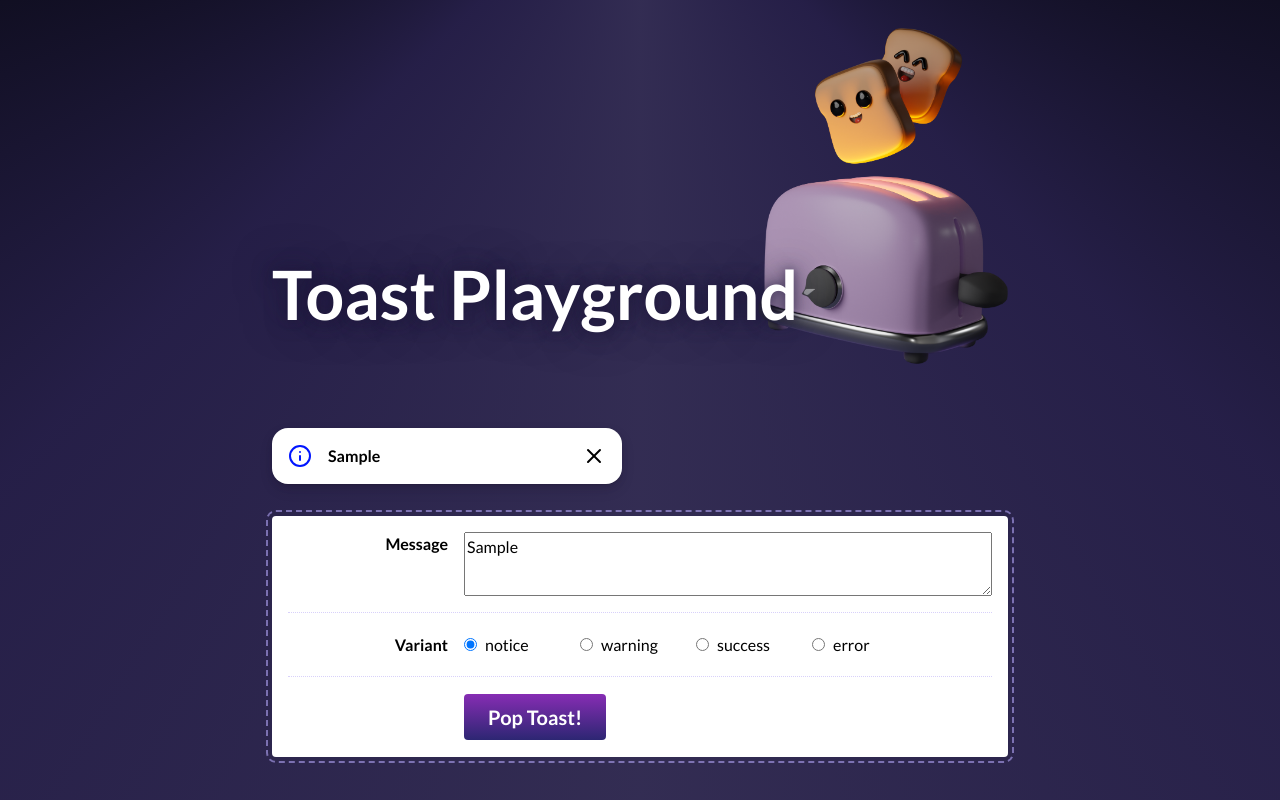
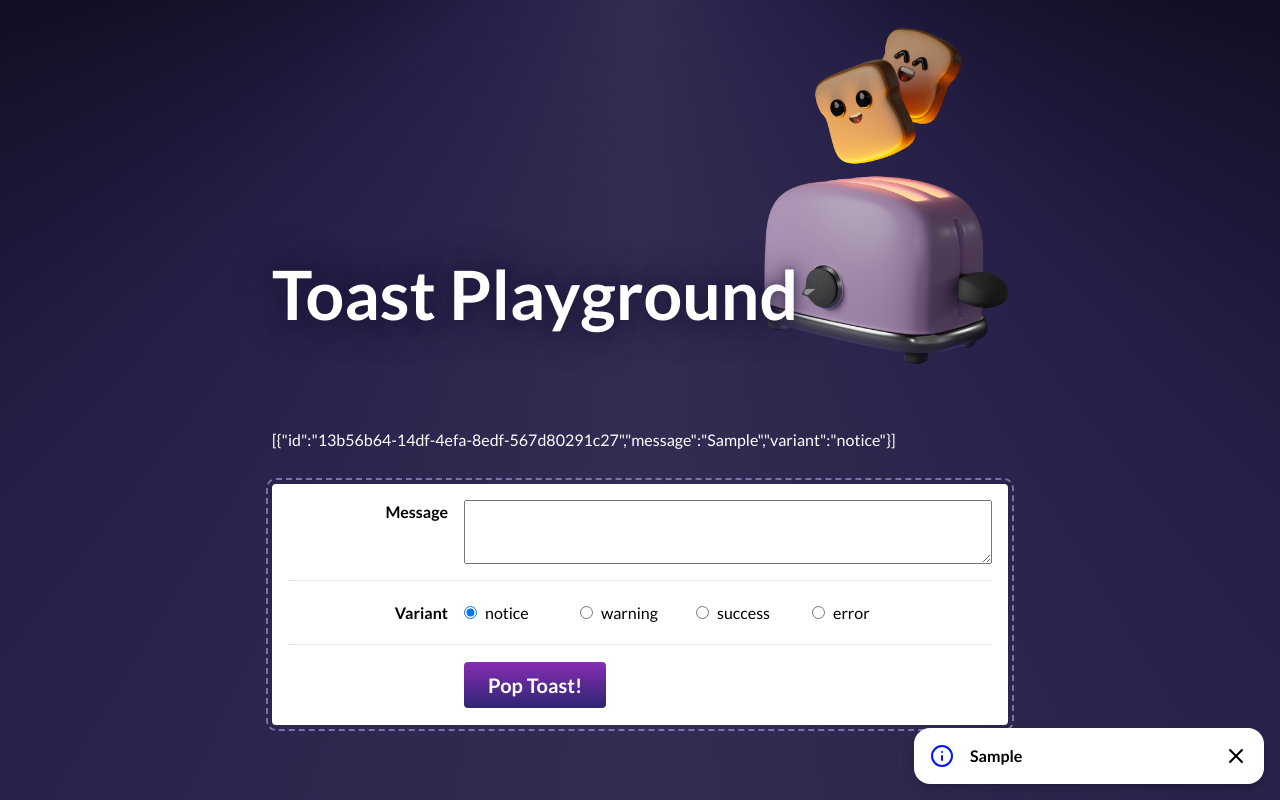
Before and after one commit to adityatyagi/joy-of-react, a React (Create React App) app in the folder toast_component/: page / in a window 1280 px wide. Both pictures are taken after typing "Sample" into the empty fields and a click on the button "Pop Toast!". Shown: the top 800 px of the page. Built offline with nearby package versions, Linux system fonts and the light colour scheme.

Commit message:
Toast shelf

```diff
--- a/toast_component/src/components/Toast/Toast.js
+++ b/toast_component/src/components/Toast/Toast.js
@@ -18,9 +18,12 @@ const ICONS_BY_VARIANT = {
   error: AlertOctagon,
 };
 
-function Toast({ variant, message, showToast, setShowToast }) {
+function Toast({ variant, message, handleToastDismiss }) {
+  const [showToast, setShowToast] = React.useState(true);
+
   const handleDismissToast = () => {
     setShowToast(false);
+    handleToastDismiss();
   };
   const Icon = ICONS_BY_VARIANT[variant];
   return (
--- a/toast_component/src/components/ToastPlayground/ToastPlayground.js
+++ b/toast_component/src/components/ToastPlayground/ToastPlayground.js
@@ -2,7 +2,7 @@ import React from "react";
 
 import Button from "../Button";
 
-import Toast from "../Toast/Toast";
+import ToastShelf from "../ToastShelf/ToastShelf";
 import styles from "./ToastPlayground.module.css";
 
 const VARIANT_OPTIONS = ["notice", "warning", "success", "error"];
@@ -10,12 +10,20 @@ const VARIANT_OPTIONS = ["notice", "warning", "success", "error"];
 function ToastPlayground() {
   const [message, setMessage] = React.useState("");
   const [variant, setVariant] = React.useState(VARIANT_OPTIONS[0]);
-  const [showToast, setShowToast] = React.useState(false);
+  const [allToasts, setAllToasts] = React.useState([]);
 
   const handleSubmit = (event) => {
     event.preventDefault();
-    console.log([message, variant]);
-    setShowToast(true);
+
+    const newAllToasts = [...allToasts];
+    newAllToasts.push({
+      id: crypto.randomUUID(), // this id does not change on subsequent re-renders
+      message,
+      variant,
+    });
+    setAllToasts(newAllToasts);
+    setMessage("");
+    setVariant(VARIANT_OPTIONS[0]);
   };
 
   const handleMessageOnChange = (event) => {
@@ -26,20 +34,23 @@ function ToastPlayground() {
     setVariant(event.target.value);
   };
 
+  const handleToastDismiss = (id) => {
+    const newAllToasts = allToasts.filter((item) => item.id !== id);
+    setAllToasts(newAllToasts);
+  };
+
   return (
     <div className={styles.wrapper}>
       <header>
         <img alt="Cute toast mascot" src="/toast.png" />
         <h1>Toast Playground</h1>
       </header>
-
-      <Toast
-        variant={variant}
-        message={message}
-        showToast={showToast}
-        setShowToast={setShowToast}
+      <ToastShelf
+        allToasts={allToasts}
+        setAllToasts={setAllToasts}
+        handleToastDismiss={handleToastDismiss}
       />
-
+      {JSON.stringify(allToasts)}
       <div className={styles.controlsWrapper}>
         <form onSubmit={handleSubmit}>
           <div className={styles.row}>
--- a/toast_component/src/components/ToastShelf/ToastShelf.js
+++ b/toast_component/src/components/ToastShelf/ToastShelf.js
@@ -1,17 +1,21 @@
-import React from 'react';
+import React from "react";
+import Toast from "../Toast";
+import styles from "./ToastShelf.module.css";
 
-import Toast from '../Toast';
-import styles from './ToastShelf.module.css';
-
-function ToastShelf() {
+function ToastShelf({ allToasts, handleToastDismiss }) {
   return (
     <ol className={styles.wrapper}>
-      <li className={styles.toastWrapper}>
-        <Toast variant="notice">Example notice toast</Toast>
-      </li>
-      <li className={styles.toastWrapper}>
-        <Toast variant="error">Example error toast</Toast>
-      </li>
+      {allToasts.map(({ id, message, variant }) => {
+        return (
+          <li key={id} className={styles.toastWrapper}>
+            <Toast
+              handleToastDismiss={() => handleToastDismiss(id)}
+              message={message}
+              variant={variant}
+            />
+          </li>
+        );
+      })}
     </ol>
   );
 }
```
